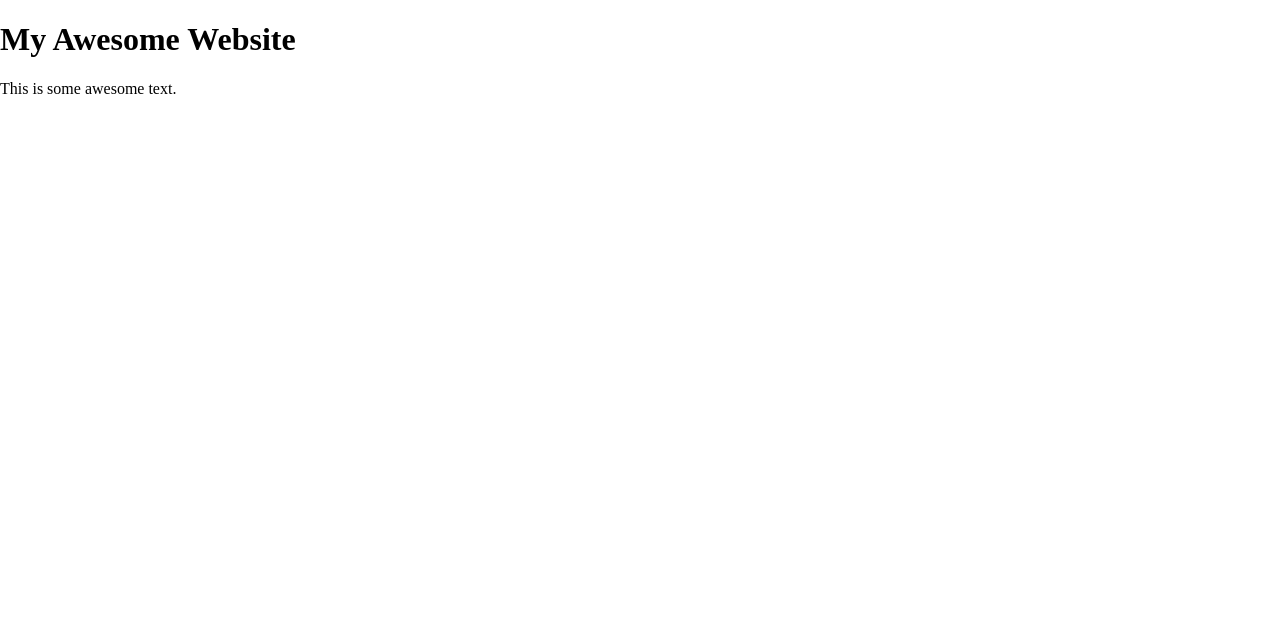
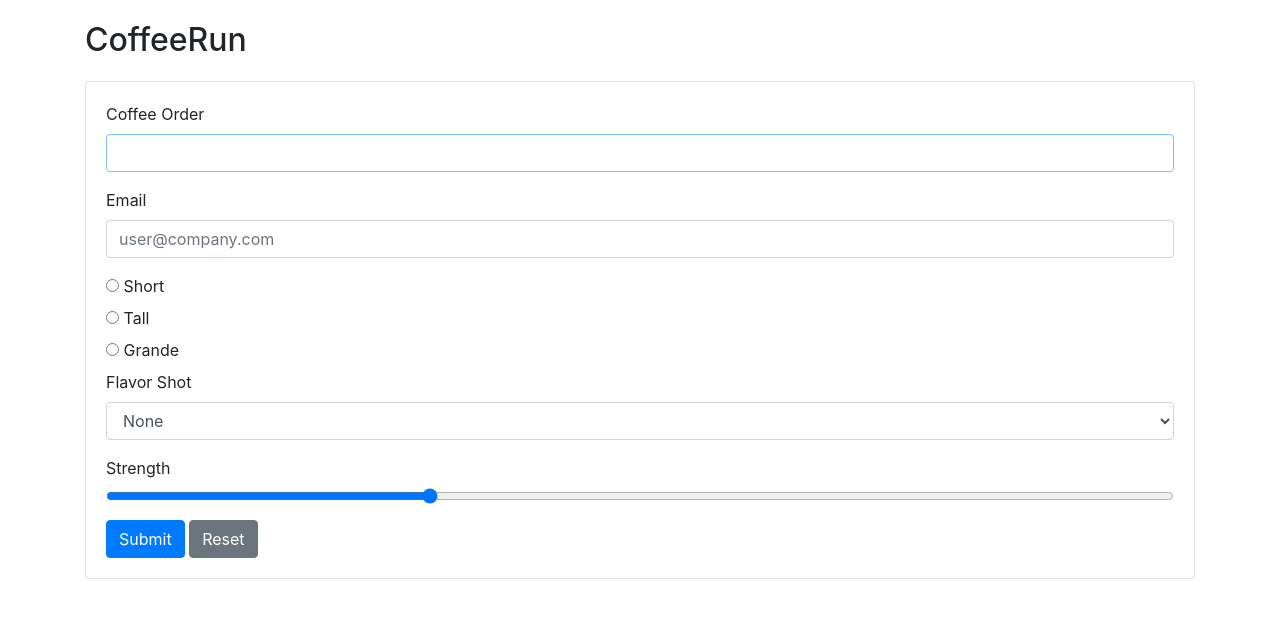
Before and after one commit to CTECH-IT/coffee-run-itshoozi, a plain HTML site: page index.html in a window 1280 px wide. Drawn offline with nearby package versions, Linux system fonts and the light colour scheme.

Commit message:
Checkin bootstrap front-end

```diff
--- a/index.html
+++ b/index.html
@@ -6,15 +6,61 @@
     <title>Coffee Run</title>
     <meta name="author" content="Put your name here">
 
+    <link rel="stylesheet" href="https://cdnjs.cloudflare.com/ajax/libs/twitter-bootstrap/4.3.1/css/bootstrap.min.css">
     <link rel="stylesheet" href="https://cdnjs.cloudflare.com/ajax/libs/normalize/8.0.1/normalize.min.css">
     <link rel="stylesheet" href="stylesheets/styles.css">
   </head>
 
-<body>
+<body class="container">
   <header>
-    <h1 class="page-title">My Awesome Website</h1>
-    <p>This is some awesome text.</p>
+    <h1>CoffeeRun</h1>
   </header>
+  <section>
+    <div class="card card-default">
+      <div class="card-body">
+        <form data-coffee-order="form">
+          <div class="form-group">
+            <label for="coffeeOrder">Coffee Order</label>
+            <input class="form-control shadow-none" name="coffee" id="coffeeOrder" autofocus>
+          </div>
+          <div class="form-group">
+            <label for="emailInput">Email</label>
+            <input class="form-control shadow-none" type="email" name="emailAddress" id="emailInput" placeholder="user@company.com">
+          </div>
+          <div class="radio">
+            <label>
+              <input type="radio" name="size" value="short"> Short
+            </label>
+          </div>
+          <div class="radio">
+            <label>
+              <input type="radio" name="size" value="tall"> Tall
+            </label>
+          </div>
+          <div class="radio">
+            <label>
+              <input type="radio" name="size" value="grande"> Grande
+            </label>
+          </div>
+          <div class="form-group">
+            <label for="flavorshot">Flavor Shot</label>
+            <select id="flavorshot" class="form-control shadow-none" name="flavor">
+              <option value="">None</option>
+              <option value="carmel">Carmel</option>
+              <option value="almond">Almond</option>
+              <option value="mocha">Mocha</option>
+            </select>
+          </div>
+          <div class="form-group">
+            <label for="strengthLevel">Strength</label>
+            <input name="strenght" id="strengthLevel" type="range" class="form-control-range" value="30">
+          </div>
+          <button type="submit" class="btn btn-primary">Submit</button>
+          <button type="reset" class="btn btn-secondary">Reset</button>
+        </form>
+      </div>
+    </div>
+  </section>
 
   <script src="scripts/datastore.js" charset="utf-8"></script>
 </body>
```
